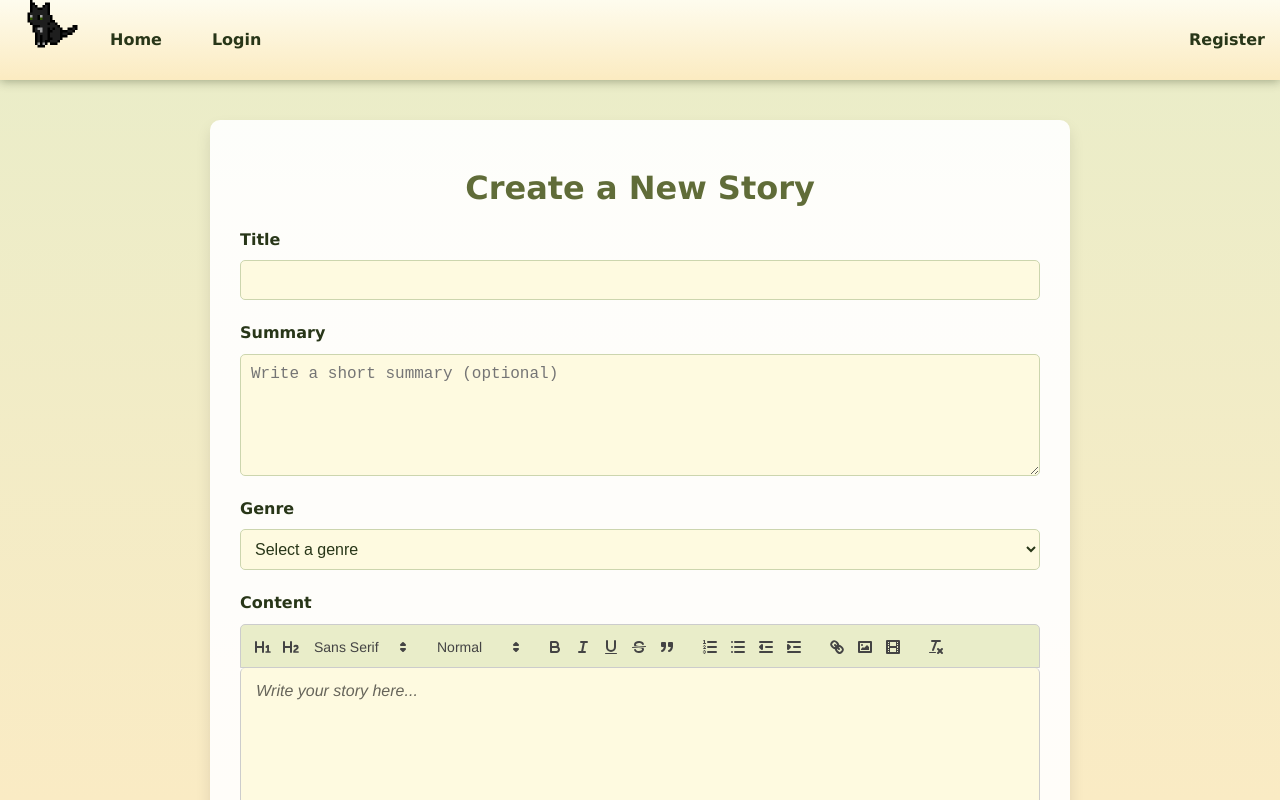
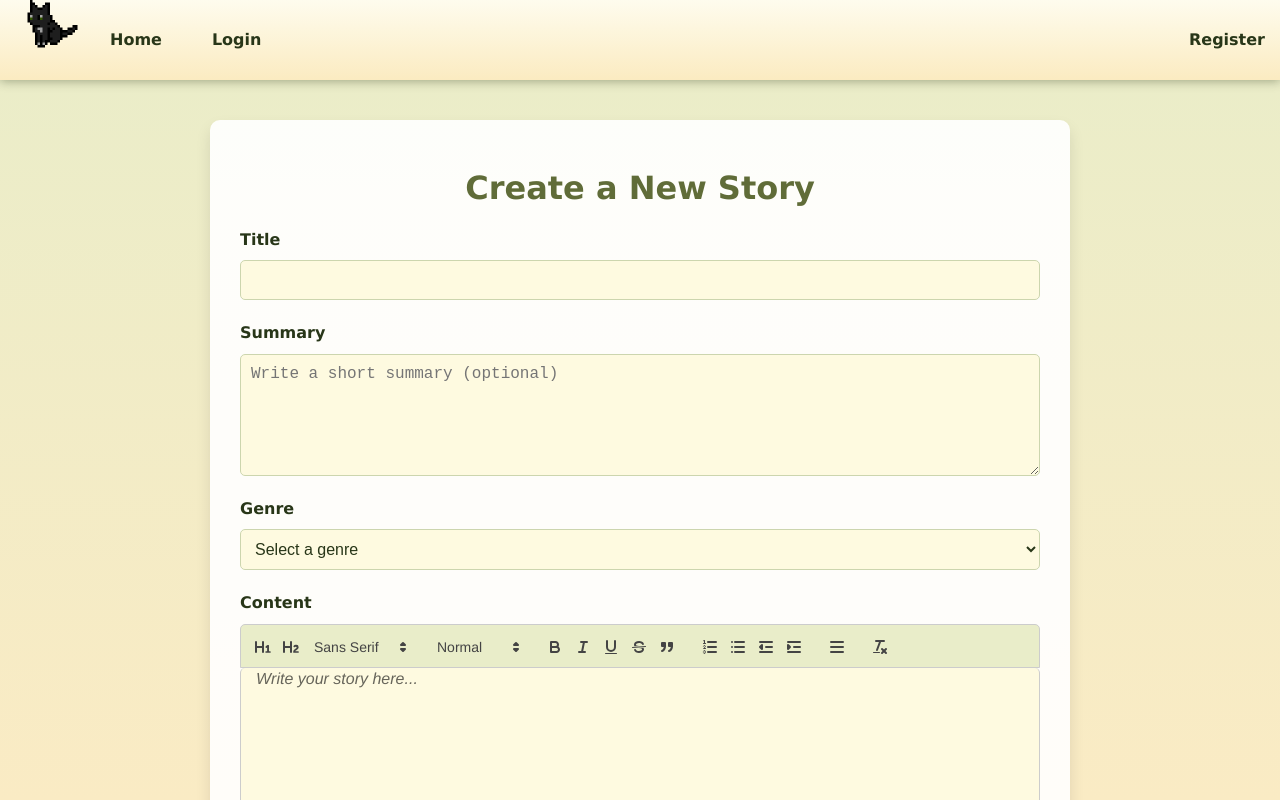
Before and after one commit to margonautix/yarnia.CAPSTONE, a React (Vite) app in the folder yarnia-project/: page /add-story in a window 1280 px wide. Built offline with nearby package versions, Linux system fonts and the light colour scheme.

Commit message:
justify quill editor

```diff
--- a/yarnia-project/src/App.css
+++ b/yarnia-project/src/App.css
@@ -29,7 +29,7 @@
 /* Navbar */
 /* General Styles for Navbar */
 .navbar {
-  position: sticky; /* Makes the navbar stick to the top while scrolling */
+  position: static;
   top: 0; /* Sticks to the top of the viewport */
   z-index: 1000; /* Ensures the navbar stays on top of other elements */
   background: linear-gradient(
@@ -715,6 +715,30 @@ html {
   background-color: #e9edc9; /* Soft green for toolbar background */
 }
 
+.add-story-container {
+  text-align: left; /* Ensure container default is left-aligned */
+}
+
+/* Override any global centering styles */
+.ql-editor {
+  text-align: left !important; /* Force left alignment with !important */
+  margin: 0; /* Ensure there's no centering margin */
+  padding: 0; /* Ensure no padding that might center the content */
+}
+
+/* Ensure alignment works properly */
+.ql-align-right {
+  text-align: right !important;
+}
+
+.ql-align-center {
+  text-align: center !important;
+}
+
+.ql-align-justify {
+  text-align: justify !important;
+}
+
 /* Submit Button */
 .submit-button {
   padding: 15px;
@@ -1210,5 +1234,3 @@ html {
     padding: 10px;
   }
 }
-
-/* Single Story Component */
--- a/yarnia-project/src/components/SingleStory.jsx
+++ b/yarnia-project/src/components/SingleStory.jsx
@@ -239,7 +239,35 @@ export default function SingleStory({ user }) {
               <ReactQuill
                 value={content}
                 onChange={setContent} // Update content state
-                theme="snow" // Quill theme
+                modules={{
+                  toolbar: [
+                    [{ header: "1" }, { header: "2" }, { font: [] }], // Headers and font styles
+                    [{ size: [] }], // Font sizes
+                    ["bold", "italic", "underline", "strike", "blockquote"], // Formatting options
+                    [
+                      { list: "ordered" },
+                      { list: "bullet" },
+                      { indent: "-1" },
+                      { indent: "+1" },
+                    ], // Lists and indentation
+                    [{ align: "justify" }], // Alignment options
+                    ["clean"], // Clear formatting
+                  ],
+                }}
+                formats={[
+                  "header",
+                  "font",
+                  "size",
+                  "bold",
+                  "italic",
+                  "underline",
+                  "strike",
+                  "blockquote",
+                  "list",
+                  "bullet",
+                  "indent",
+                  "align", // Add text alignment formats
+                ]}
               />
             ) : (
               <div
--- a/yarnia-project/src/components/addStory.jsx
+++ b/yarnia-project/src/components/addStory.jsx
@@ -110,17 +110,17 @@ const AddStory = () => {
               onChange={setContent} // Update content state using ReactQuill
               modules={{
                 toolbar: [
-                  [{ header: "1" }, { header: "2" }, { font: [] }],
-                  [{ size: [] }],
-                  ["bold", "italic", "underline", "strike", "blockquote"],
+                  [{ header: "1" }, { header: "2" }, { font: [] }], // Headers and font styles
+                  [{ size: [] }], // Font sizes
+                  ["bold", "italic", "underline", "strike", "blockquote"], // Formatting options
                   [
                     { list: "ordered" },
                     { list: "bullet" },
                     { indent: "-1" },
                     { indent: "+1" },
-                  ],
-                  ["link", "image", "video"],
-                  ["clean"],
+                  ], // Lists and indentation
+                  [{ align: "justify" }], // Alignment options
+                  ["clean"], // Clear formatting
                 ],
               }}
               formats={[
@@ -135,12 +135,9 @@ const AddStory = () => {
                 "list",
                 "bullet",
                 "indent",
-                "link",
-                "image",
-                "video",
+                "align", // Add text alignment formats
               ]}
               placeholder="Write your story here..."
-              theme="snow" // Use the "snow" theme for styling
               required
               style={{ height: "200px" }} // Adjust the height as needed
             />
```
Also changed, not shown: 1 other file (tests, documents, lock files or other folders).
